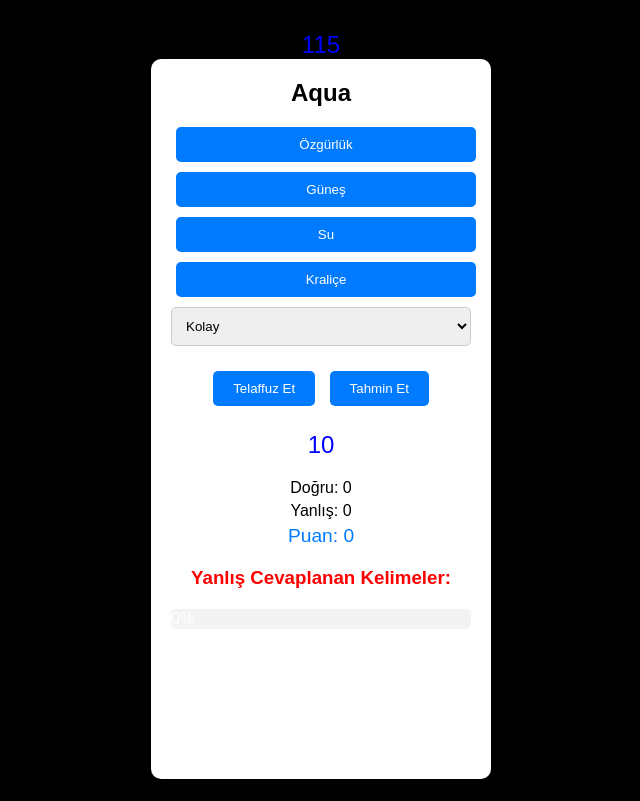
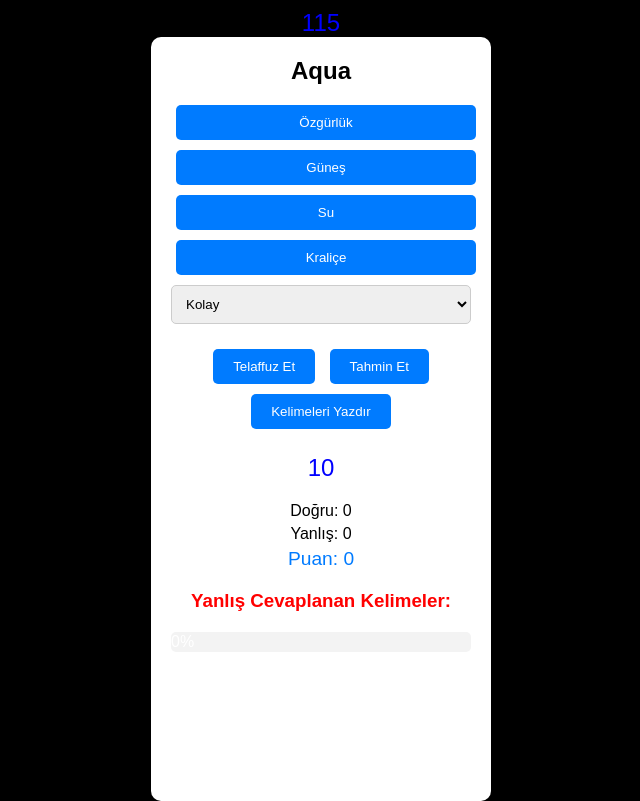
Before and after one commit to ozzasci/Latiumus, a plain HTML site: page index.html in a window 1280 px wide. Shown: the whole page, without its empty margins (319-959 px from the left). Drawn offline with Linux system fonts and the light colour scheme.

Commit message:
Update index.html

```diff
--- a/index.html
+++ b/index.html
@@ -1,3 +1,4 @@
+
 
 <!DOCTYPE html>
 <html lang="tr">
@@ -114,6 +115,7 @@
         </select>
         <button onclick="speakWord()">Telaffuz Et</button>
         <button onclick="tahminEt()">Tahmin Et</button>
+<button onclick="printWords()">Kelimeleri Yazdır</button>
         <div class="result" id="sonuc"></div>
         <div class="timer" id="sure">10</div>
         <div class="score">
@@ -145,7 +147,7 @@
             speechSynthesis.speak(utterance);
         }
 
-        function showChoices() {
+       function showChoices() {
     const choicesContainer = document.getElementById("choices");
     choicesContainer.innerHTML = '';
     const shuffledChoices = shuffleArray([...romaKelimeleri]);
@@ -161,6 +163,7 @@
         choicesContainer.appendChild(button);
     });
 }
+
         function checkAnswer(selectedAnlam) {
             const correctAnlam = mevcutKelime.anlam;
             if (selectedAnlam === correctAnlam) {
@@ -386,5 +389,12 @@
 
         startTest();
     </script>
+<script>
+    function printWords() {
+        const wordList = romaKelimeleri.map(item => item.kelime).join(', ');
+        console.log(`Tüm Kelimeler: ${wordList}`);
+        alert(`Tüm Kelimeler: ${wordList}`);
+    }
+</script>
 </body>
 </html>
```
